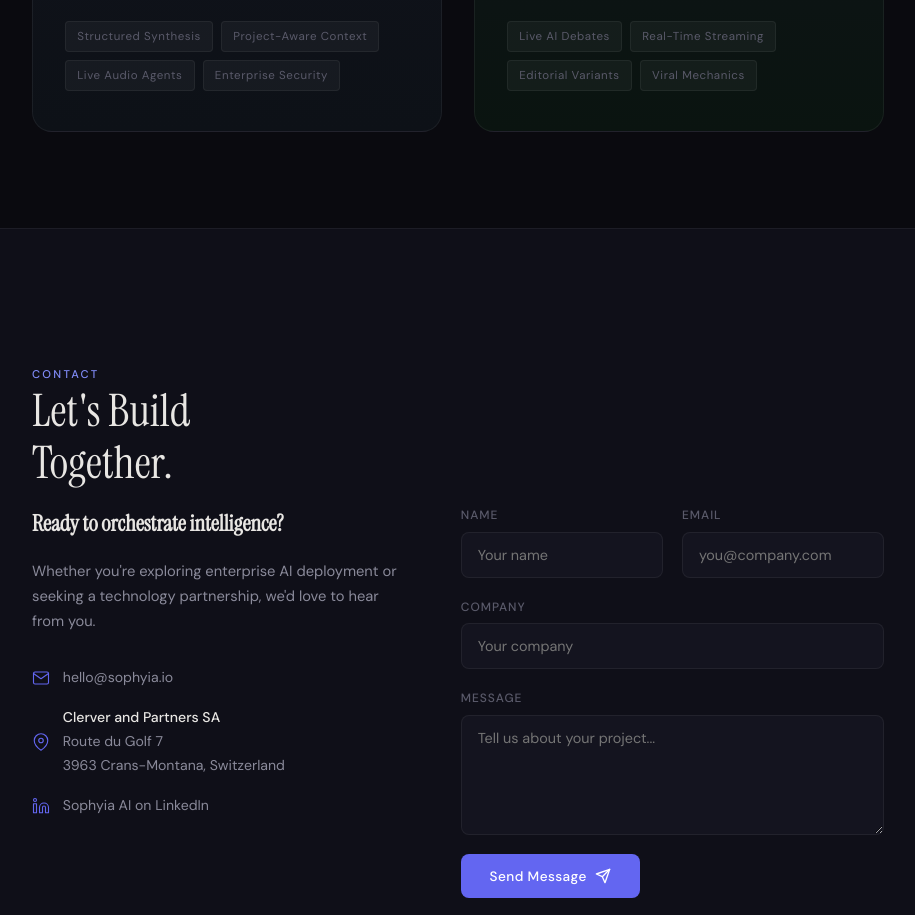
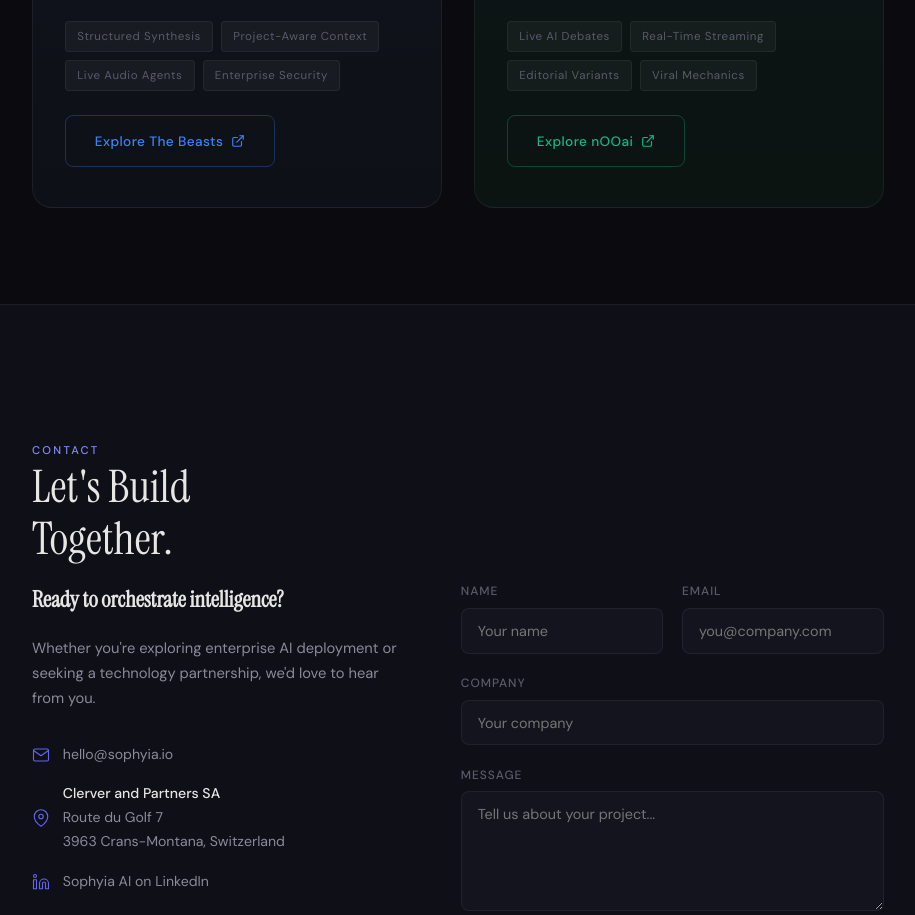
Before and after one commit to Sophyia-ai/sophyia-ai.github.io, a plain HTML site: page index.html in a window 1280 px wide. Shown: the part 2507-3422 px from the top of the page, without its empty margins (332-1247 px from the left). Drawn offline with Linux system fonts and the light colour scheme.

Commit message:
feat: ajout liens thebeasts.io et nooai.io sur page Solutions
- Bouton "Explore The Beasts" → https://thebeasts.io (beasts-accent)
- Bouton "Explore nOOai" → https://nooai.io (nooai-accent)
- Style: btn btn-ghost avec icône external-link

Co-Authored-By: Claude Opus 4.6 <noreply@anthropic.com>

```diff
--- a/index.html
+++ b/index.html
@@ -1130,6 +1130,10 @@
                                 <span class="solution-feature">Live Audio Agents</span>
                                 <span class="solution-feature">Enterprise Security</span>
                             </div>
+                            <a href="https://thebeasts.io" target="_blank" rel="noopener" class="btn btn-ghost" style="margin-top:1.5rem; border-color:rgba(59,130,246,0.3); color:var(--beasts-accent);">
+                                Explore The Beasts
+                                <svg width="14" height="14" viewBox="0 0 24 24" fill="none" stroke="currentColor" stroke-width="2" stroke-linecap="round" stroke-linejoin="round"><path d="M18 13v6a2 2 0 0 1-2 2H5a2 2 0 0 1-2-2V8a2 2 0 0 1 2-2h6"/><polyline points="15 3 21 3 21 9"/><line x1="10" y1="14" x2="21" y2="3"/></svg>
+                            </a>
                         </div>
                     </div>
 
@@ -1164,6 +1168,10 @@
                                 <span class="solution-feature">Editorial Variants</span>
                                 <span class="solution-feature">Viral Mechanics</span>
                             </div>
+                            <a href="https://nooai.io" target="_blank" rel="noopener" class="btn btn-ghost" style="margin-top:1.5rem; border-color:rgba(16,185,129,0.3); color:var(--nooai-accent);">
+                                Explore nOOai
+                                <svg width="14" height="14" viewBox="0 0 24 24" fill="none" stroke="currentColor" stroke-width="2" stroke-linecap="round" stroke-linejoin="round"><path d="M18 13v6a2 2 0 0 1-2 2H5a2 2 0 0 1-2-2V8a2 2 0 0 1 2-2h6"/><polyline points="15 3 21 3 21 9"/><line x1="10" y1="14" x2="21" y2="3"/></svg>
+                            </a>
                         </div>
                     </div>
                 </div>
```
